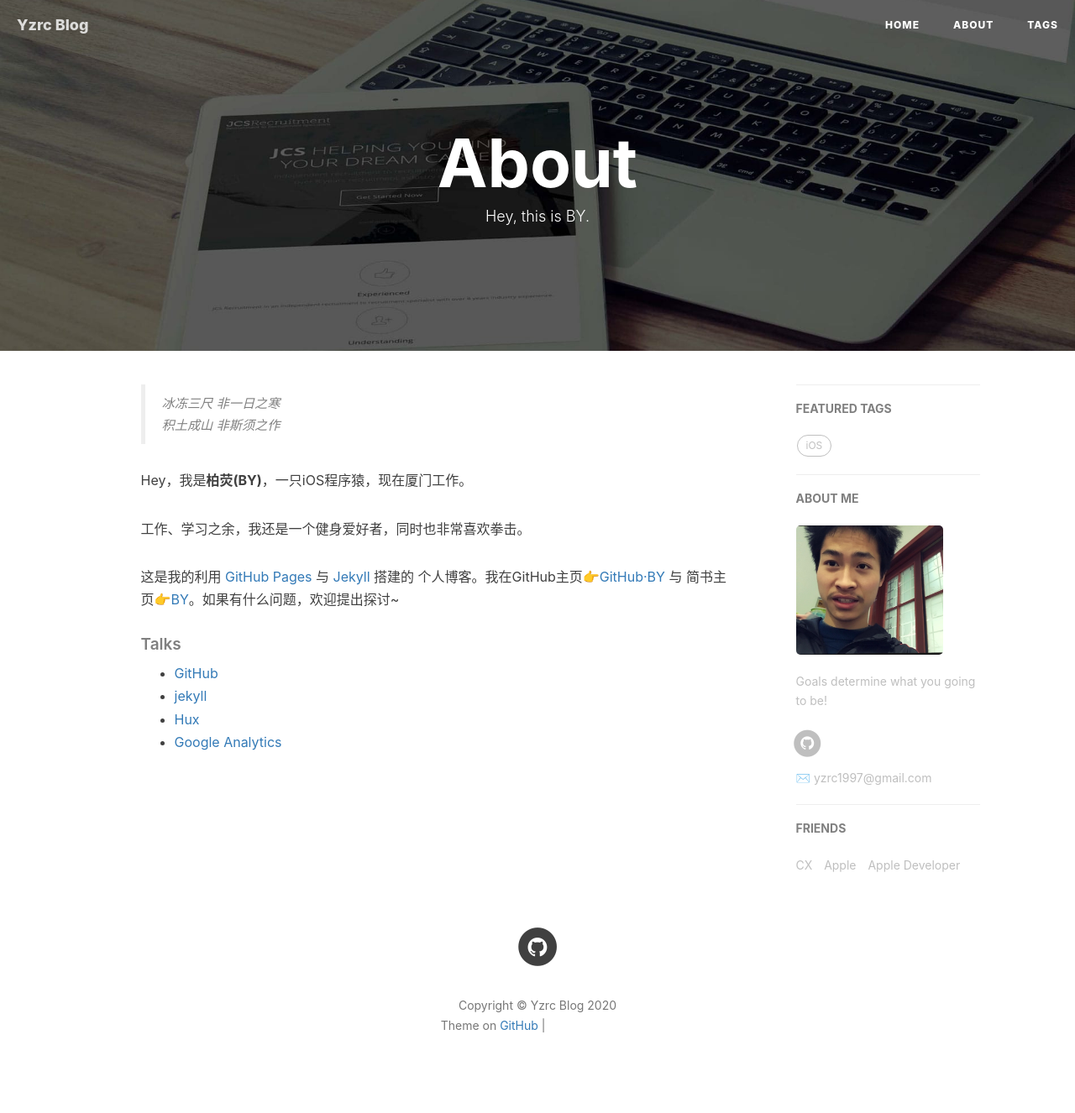
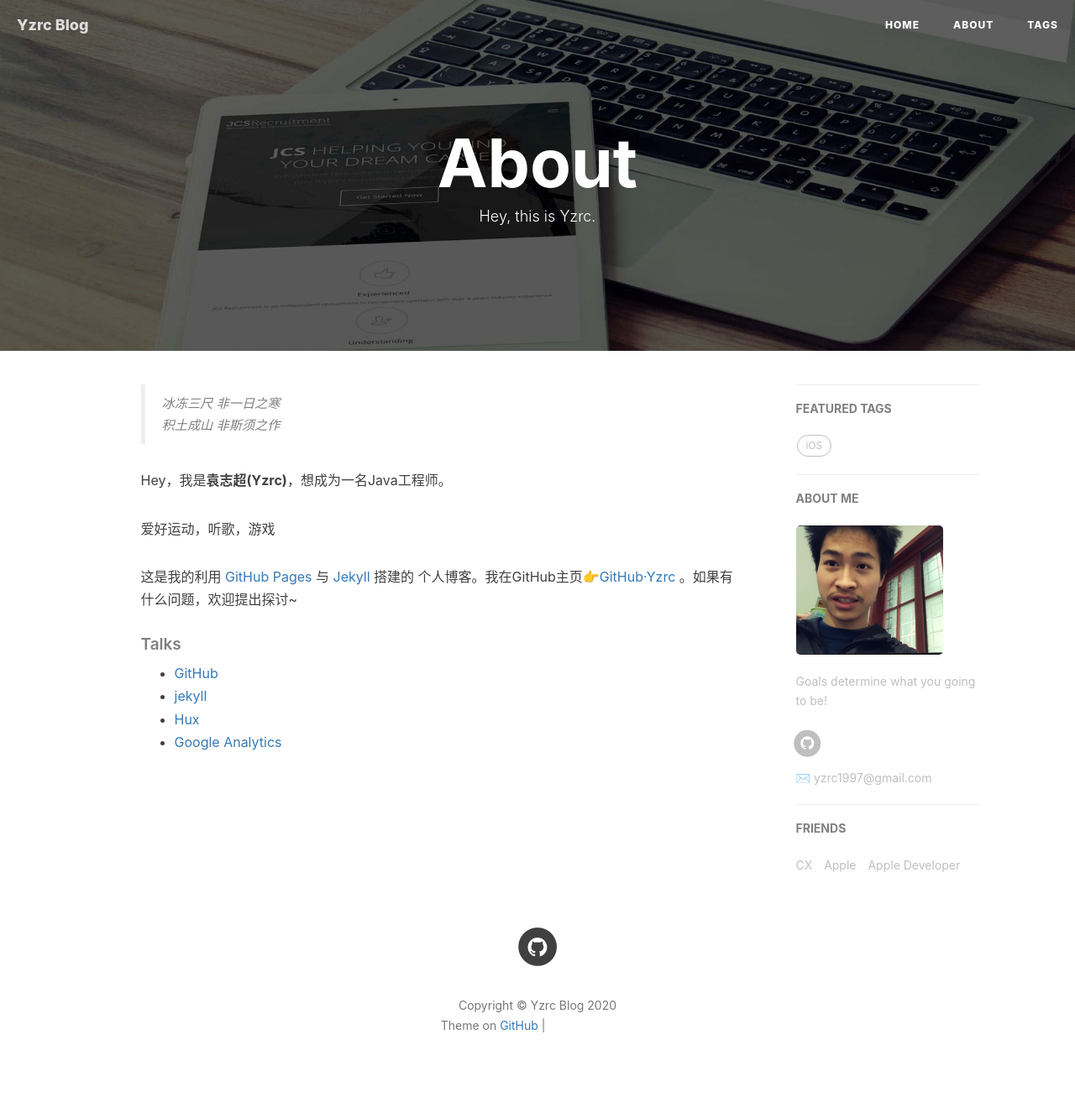
Before and after one commit to Yzrc/yzrc.github.io, a Jekyll site: the page built from about.html, in a window 1280 px wide. Shown: the whole page at 84% size. Built offline with Jekyll 4.4.1, drawn with Linux system fonts in a browser that asks for light colours; nearby versions of some CDN libraries; comment, search, counter and statistics services are not loaded; grey boxes are pictures that could not be loaded.

Commit message:
Update about.html

```diff
--- a/about.html
+++ b/about.html
@@ -1,7 +1,7 @@
 ---
 layout: page
 title: "About"
-description: "Hey, this is BY."
+description: "Hey, this is Yzrc."
 header-img: "img/post-bg-rwd.jpg"
 ---
 
@@ -18,11 +18,11 @@ header-img: "img/post-bg-rwd.jpg"
     <blockquote><p>冰冻三尺 非一日之寒<br>
     积土成山 非斯须之作</p></blockquote>
 
-    <p>Hey，我是<strong>柏荧(BY)</strong>，一只iOS程序猿，现在厦门工作。</p>
+    <p>Hey，我是<strong>袁志超(Yzrc)</strong>，想成为一名Java工程师。</p>
 
-    <p>工作、学习之余，我还是一个健身爱好者，同时也非常喜欢拳击。</p>
+    <p>爱好运动，听歌，游戏</p>
 
-    <p>这是我的利用 <a href="https://pages.github.com/">GitHub Pages</a> 与 <a href="http://jekyll.com.cn/">Jekyll</a> 搭建的 个人博客。我在GitHub主页<a href="https://github.com/qiubaiying">👉GitHub·BY</a> 与 简书主页<a href="https://http://www.jianshu.com/u/e71990ada2fd">👉BY</a>。如果有什么问题，欢迎提出探讨~</p>
+    <p>这是我的利用 <a href="https://pages.github.com/">GitHub Pages</a> 与 <a href="http://jekyll.com.cn/">Jekyll</a> 搭建的 个人博客。我在GitHub主页<a href="https://github.com/yzrc">👉GitHub·Yzrc</a> 。如果有什么问题，欢迎提出探讨~</p>
 
     <p></p>
 
```
